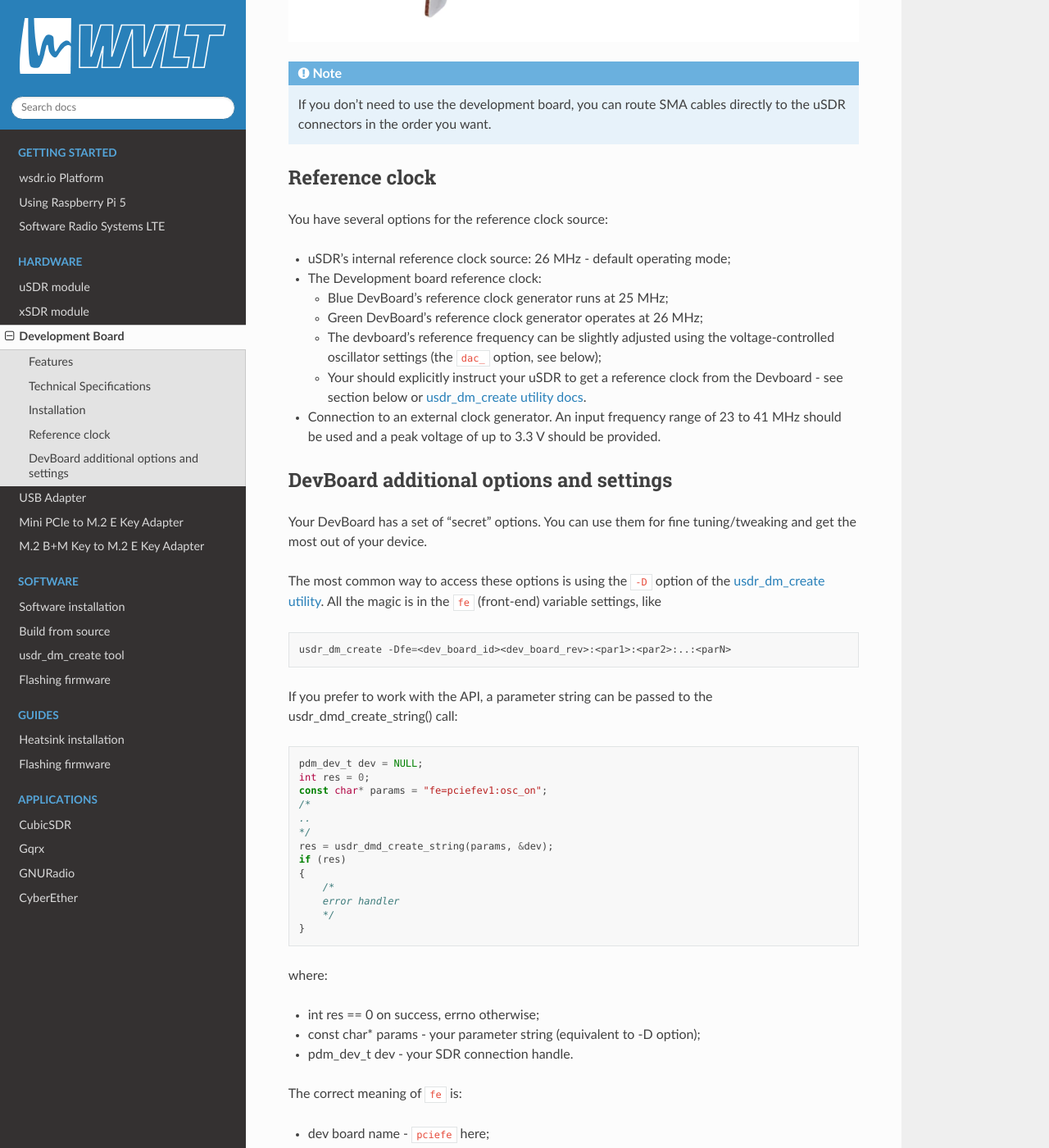
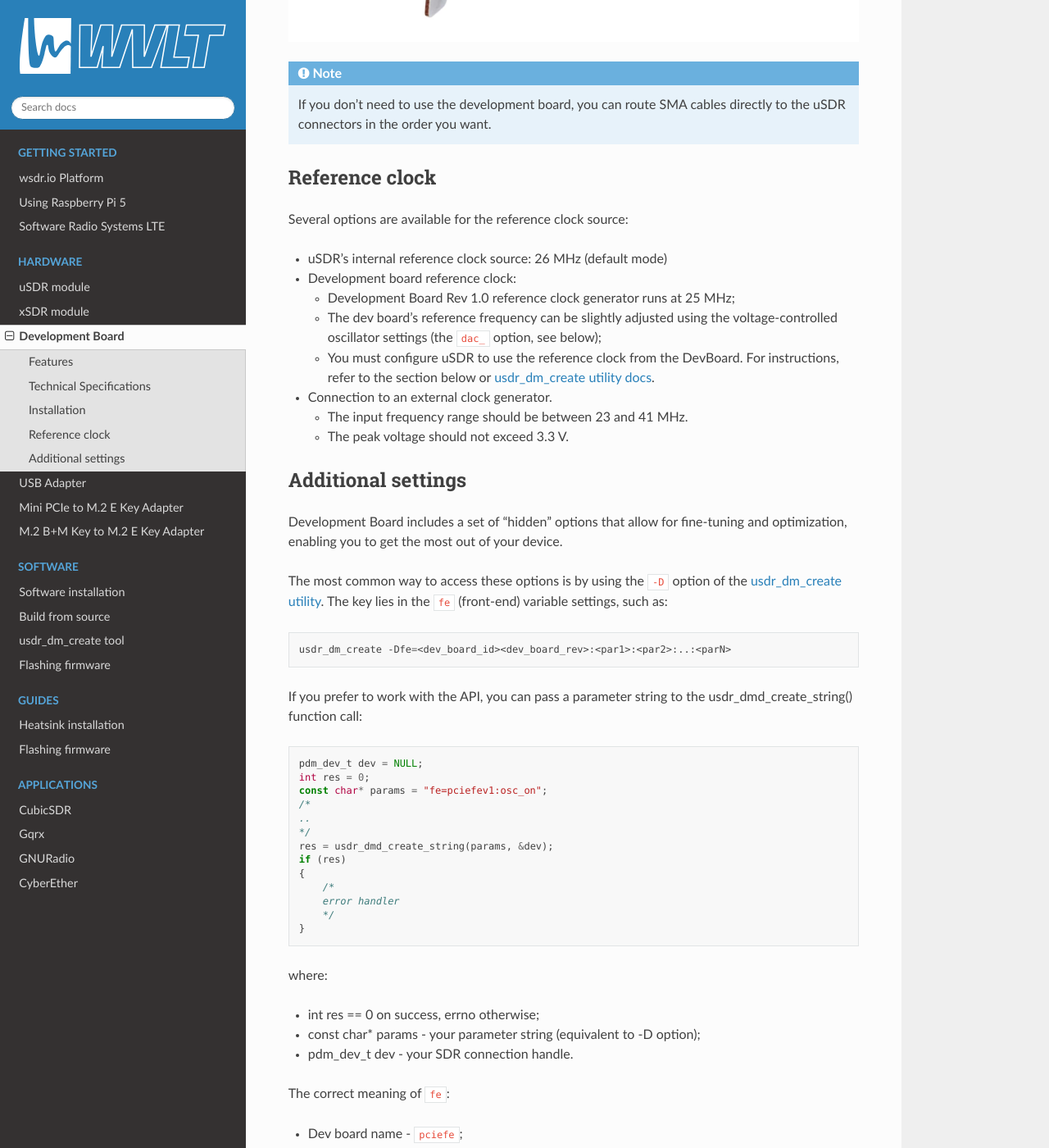
Before and after one commit to wavelet-lab/docs, a Sphinx documentation site: the page built from source/hardware/devboard.rst, in a window 1280 px wide and 1400 px high, scrolled down 4828 px. Shown: the whole window at 82% size. Built offline with Sphinx 7.4.7 and the Read the Docs theme 3.1.0, drawn with Linux system fonts in a browser that asks for light colours; some of the changed text lies outside the part shown.

Commit message:
Update devboard.rst
copyedit

```diff
--- a/source/hardware/devboard.rst
+++ b/source/hardware/devboard.rst
@@ -70,29 +70,35 @@
 Reference clock
 ---------------
 
-You have several options for the reference clock source:
+Several options are available for the reference clock source:
 
-* uSDR's internal reference clock source: 26 MHz - default operating mode;
-* The Development board reference clock:
+* uSDR's internal reference clock source: 26 MHz (default mode)
+* Development board reference clock:
 
-  * Blue DevBoard's reference clock generator runs at 25 MHz;
-  * Green DevBoard's reference clock generator operates at 26 MHz;
-  * The devboard's reference frequency can be slightly adjusted using the voltage-controlled oscillator settings (the ``dac_`` option, see below);
-  * Your should explicitly instruct your uSDR to get a reference clock from the Devboard - see section below or `usdr_dm_create utility docs <../software/usdr_dm_create.rst>`_.
-* Connection to an external clock generator. An input frequency range of 23 to 41 MHz should be used and a peak voltage of up to 3.3 V should be provided.
+  * Development Board Rev 1.0 reference clock generator runs at 25 MHz;
+  * The dev board's reference frequency can be slightly adjusted using the voltage-controlled oscillator settings (the ``dac_`` option, see below);
+  * You must configure uSDR to use the reference clock from the DevBoard. For instructions, refer to the section below or `usdr_dm_create utility docs <../software/usdr_dm_create.rst>`_.
 
-DevBoard additional options and settings
+* Connection to an external clock generator.
+
+  * The input frequency range should be between 23 and 41 MHz.
+  * The peak voltage should not exceed 3.3 V.
+
+
+
+Additional settings
 ----------------------------------------
 
-Your DevBoard has a set of "secret" options. You can use them for fine tuning/tweaking and get the most out of your device.
+Development Board includes a set of "hidden" options that allow for fine-tuning and optimization, enabling you to get the most out of your device.
 
-The most common way to access these options is using the ``-D`` option of the `usdr_dm_create utility <../software/usdr_dm_create.rst>`_. All the magic is in the ``fe`` (front-end) variable settings, like
+The most common way to access these options is by using the ``-D`` option of the `usdr_dm_create utility <../software/usdr_dm_create.rst>`_. The key lies in the ``fe`` (front-end) variable settings, such as:
 
 .. code-block:: bash
 
    usdr_dm_create -Dfe=<dev_board_id><dev_board_rev>:<par1>:<par2>:..:<parN>
 
-If you prefer to work with the API, a parameter string can be passed to the usdr_dmd_create_string() call:
+If you prefer to work with the API, you can pass a parameter string to the usdr_dmd_create_string() function call:
+
 
 .. code-block:: C
 
@@ -117,12 +123,12 @@
 * pdm_dev_t dev - your SDR connection handle.
 
 
-The correct meaning of ``fe`` is:
+The correct meaning of ``fe``:
 
-* dev board name - ``pciefe`` here;
-* dev board revision, added without any separator;
-* params separator, should be colon here;
-* a colon-delimited params list.
+* Dev board name - ``pciefe``;
+* Dev board revision added without any separator;
+* Use a colon ``(:)`` as the parameter separator;
+* Colon-delimited parameters list.
 
 Example of enabling the DevBoard's reference clock oscillator:
 
@@ -140,24 +146,23 @@
 
    If the revision string is unrecognized, ``v1`` is used.
 
-Each option is specified in a form like <name>_<suffix>, where suffix can be:
+Each option is specified in a form <name>_<suffix>, where the suffix can be:
 
 * ``on`` or ``en`` to enable the option;
 * ``off`` to disable the option;
-* <val> - option-specific value.
+* <val>: option-specific value.
 
 The complete options list:
 
-* ``path_`` - set operation mode, see below;
+* ``path_`` - set operation mode (see below);
 * ``gps_``  - (on/off) GPS module;
 * ``osc_``  - (on/off) reference clock oscillator;
 * ``lna_``  - (on/off) RX LNA (Low Noise Amplifier), typical gain +19.5dB (see `QPL9547TR7 <https://www.qorvo.com/products/d/da007268>`_ specs for details);
 * ``pa_``   - (on/off) TX Power Amplifier, typical gain +19.5dB (see `QPL9547TR7 <https://www.qorvo.com/products/d/da007268>`_ specs for details);
-* ``dac_``  - adjust the voltage-controlled reference clock oscillator frequency (valid values for correction are 0..65535). The default value is 32768 (no correction);
+* ``dac_``  - adjust the voltage-controlled reference clock oscillator frequency (valid range for correction: 0..65535). The default value is 32768 (no correction);
 
-  The typical adjustment range is around -275Hz(0)..0Hz(32768)..+275Hz(65535), i.e. ~0.008Hz per one point.
+Typical adjustment range: ~-275Hz ``(0)``..0Hz ``(32768)``..+275Hz ``(65535)``, i.e. ~0.008Hz per one point.
 
-  *Note: Some versions of development boards do not support adjustable reference frequency. Contact your dealer for details.*
 
 * ``lb_``   - (on/off) RX->TX loopback;
 * ``uart_`` - (on/off) UART interface;
```
